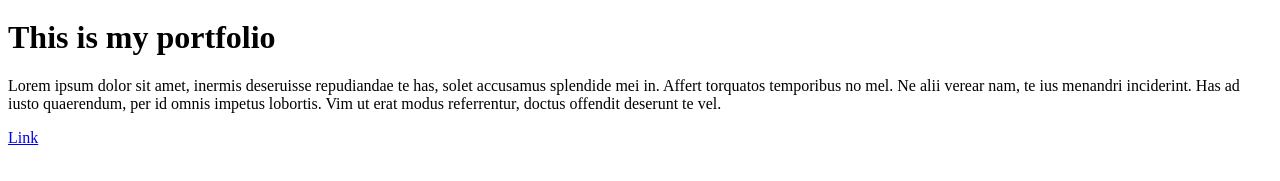
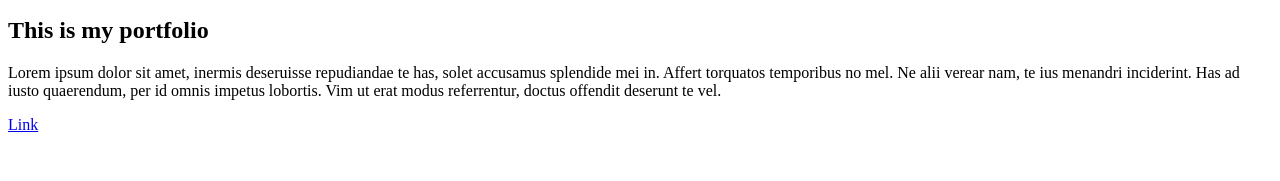
Before and after one commit to mlew26/Intro-to-HTML, a plain HTML site: page index.html in a window 1280 px wide. Shown: the part 165-346 px from the top of the page. Drawn offline with Linux system fonts and the light colour scheme.

Commit message:
Update index.html

```diff
--- a/index.html
+++ b/index.html
@@ -4,7 +4,7 @@
 </header>
 
 <main>
-<h1>This is my portfolio</h1>
+<h2>This is my portfolio</h2>
 
 <p>Lorem ipsum dolor sit amet, inermis deseruisse repudiandae te has, solet accusamus splendide mei in. Affert torquatos temporibus no mel. Ne alii
   verear nam, te ius menandri inciderint. Has ad iusto quaerendum, per id omnis impetus lobortis. Vim ut erat modus referrentur, doctus offendit deserunt te vel.
```
